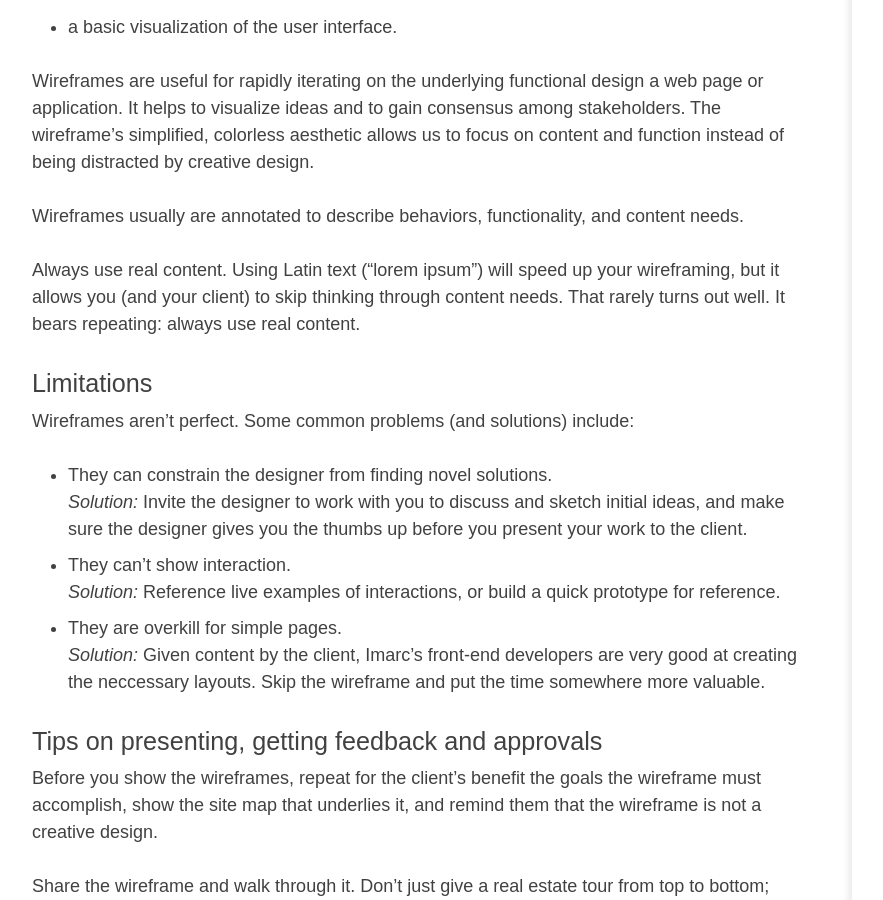
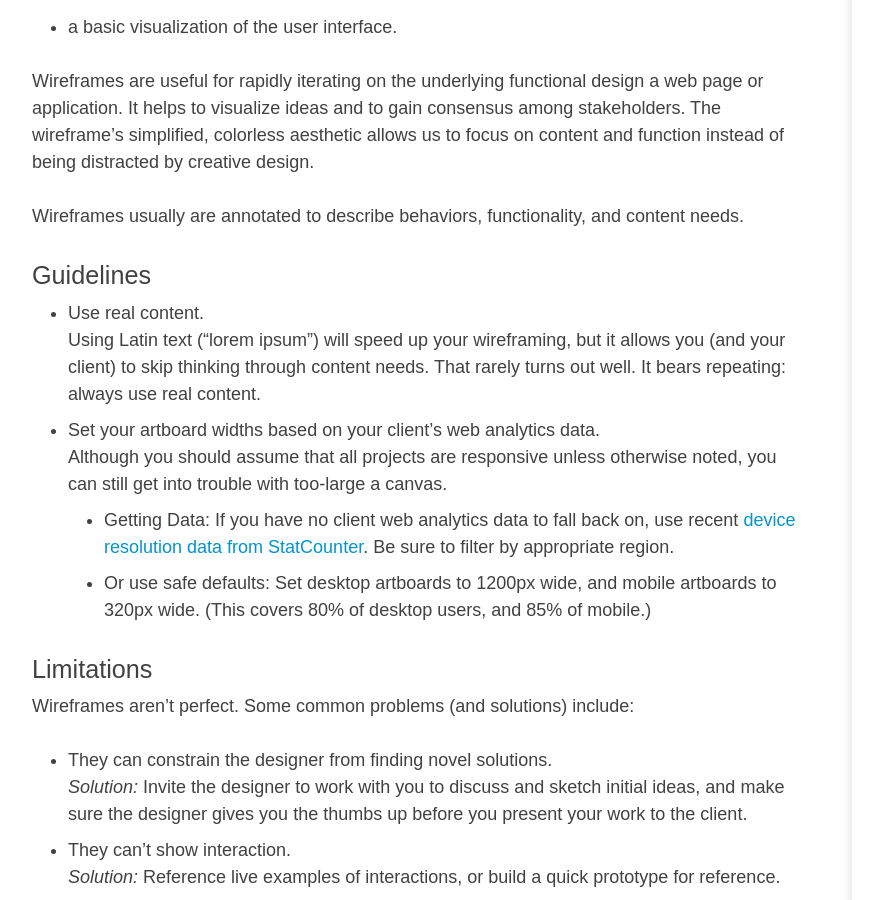
Before and after one commit to imarc/handbook, a Jekyll site: the page built from strategy.markdown, in a window 1280 px wide and 900 px high, scrolled down 16936 px. Shown: the whole window, without its empty margins (88-971 px from the left). Built offline with Jekyll 4.4.1, drawn with Linux system fonts in a browser that asks for light colours; nearby versions of some CDN libraries.

Commit message:
Strategy: Added wireframe artboard size guidelines

```diff
--- a/strategy.markdown
+++ b/strategy.markdown
@@ -476,7 +476,13 @@ Wireframes are useful for rapidly iterating on the underlying functional design
 
 Wireframes usually are annotated to describe behaviors, functionality, and content needs.
 
-**Always use real content.** Using Latin text (“lorem ipsum”) will speed up your wireframing, but it allows you (and your client) to skip thinking through content needs. That rarely turns out well. It bears repeating: **always use real content**.
+#### Guidelines
+
+* **Use real content.** <br> Using Latin text (“lorem ipsum”) will speed up your wireframing, but it allows you (and your client) to skip thinking through content needs. That rarely turns out well. It bears repeating: **always use real content**.
+* **Set your artboard widths based on your client's web analytics data.** <br> Although you should assume that all projects are responsive unless otherwise noted, you can still get into trouble with too-large a canvas.
+	* **Getting Data:** If you have no client web analytics data to fall back on, use recent [device resolution data from StatCounter](http://gs.statcounter.com/screen-resolution-stats/desktop/north-america/#monthly-201801-201801-bar). Be sure to filter by appropriate region.
+	* **Or use safe defaults:** Set desktop artboards to 1200px wide, and mobile artboards to 320px wide. (This covers 80% of desktop users, and 85% of mobile.)
+
 
 #### Limitations
 Wireframes aren't perfect. Some common problems (and solutions) include:
```
